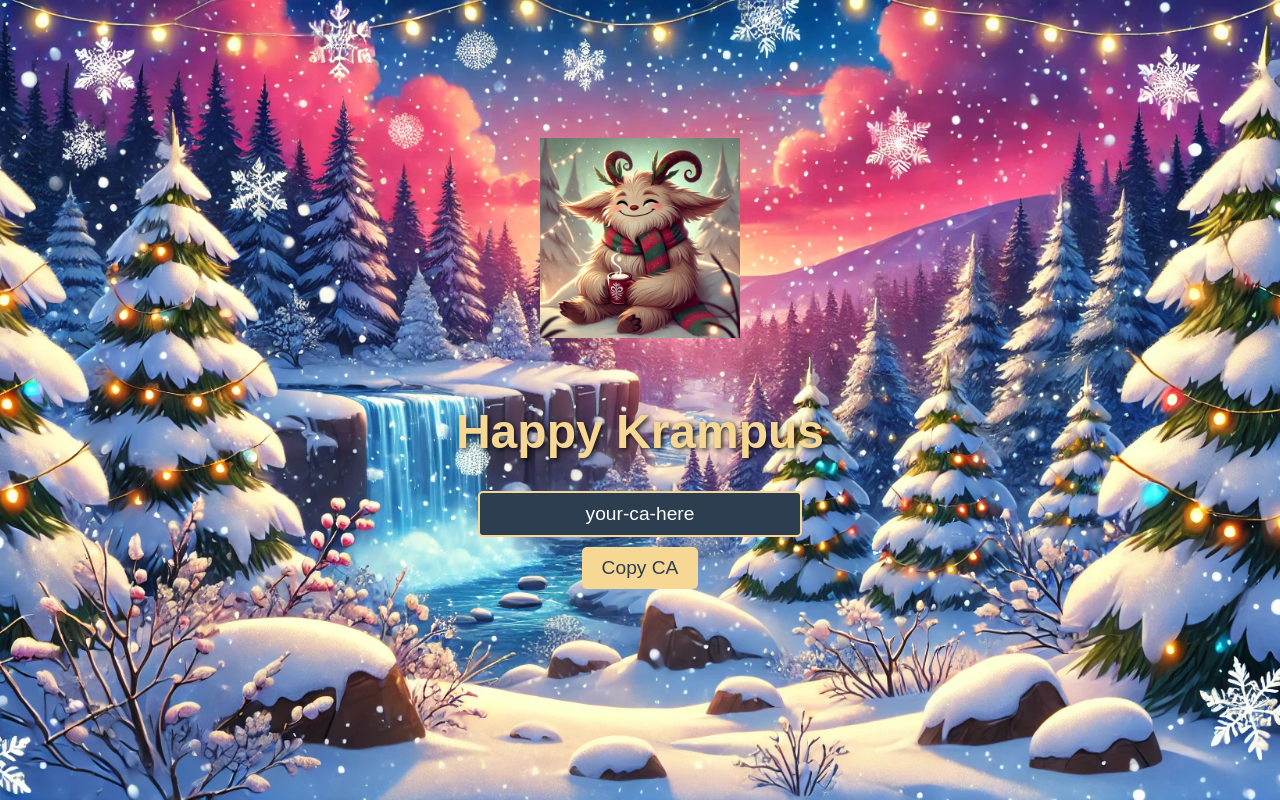
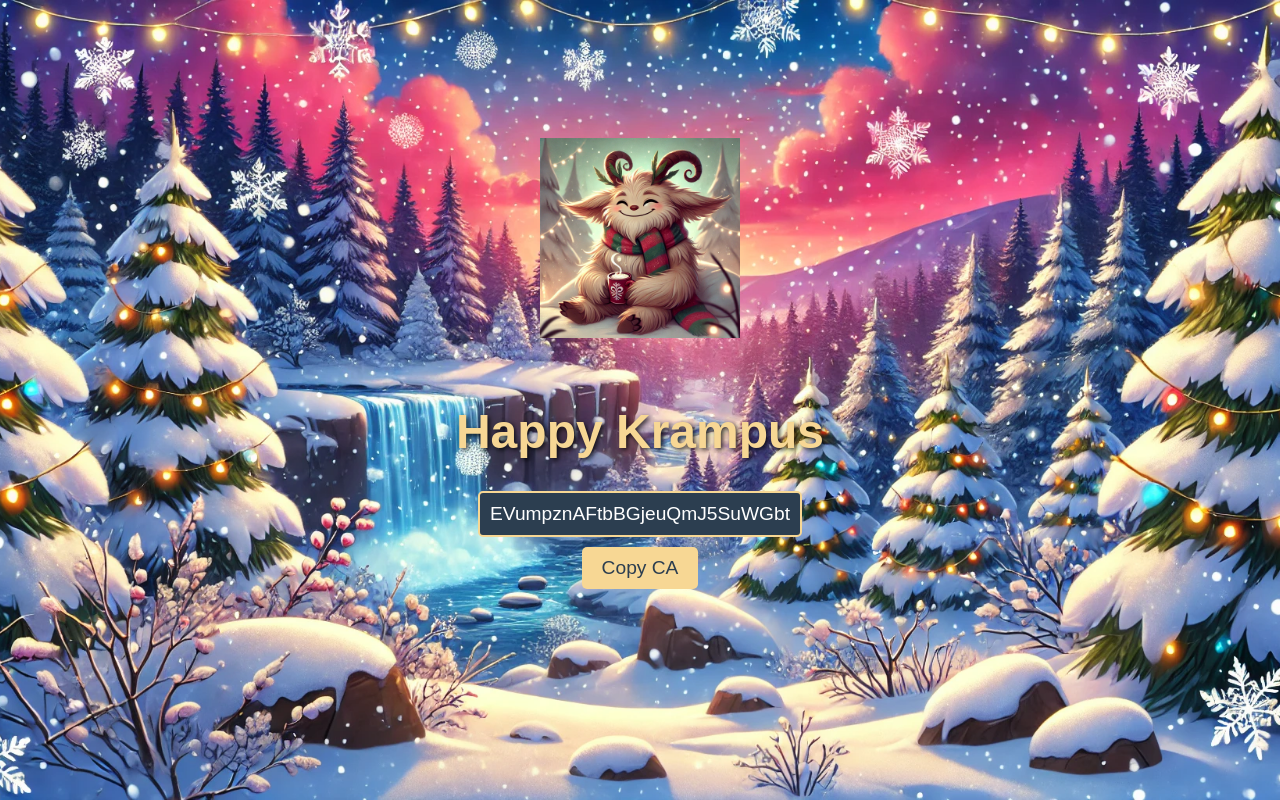
Before and after one commit to Stouzzey/happy-krampus-website, a plain HTML site: page index.html in a window 1280 px wide. Drawn offline with Linux system fonts and the light colour scheme.

Commit message:
Update index.html

```diff
--- a/index.html
+++ b/index.html
@@ -97,7 +97,7 @@
 
   <!-- CA Text Box -->
   <div id="ca-container">
-    <input type="text" id="ca" value="your-ca-here" readonly>
+    <input type="text" id="ca" value="EVumpznAFtbBGjeuQmJ5SuWGbtxUGunZVY8rSETJpump" readonly>
   </div>
 
   <!-- Copy Button -->
```
